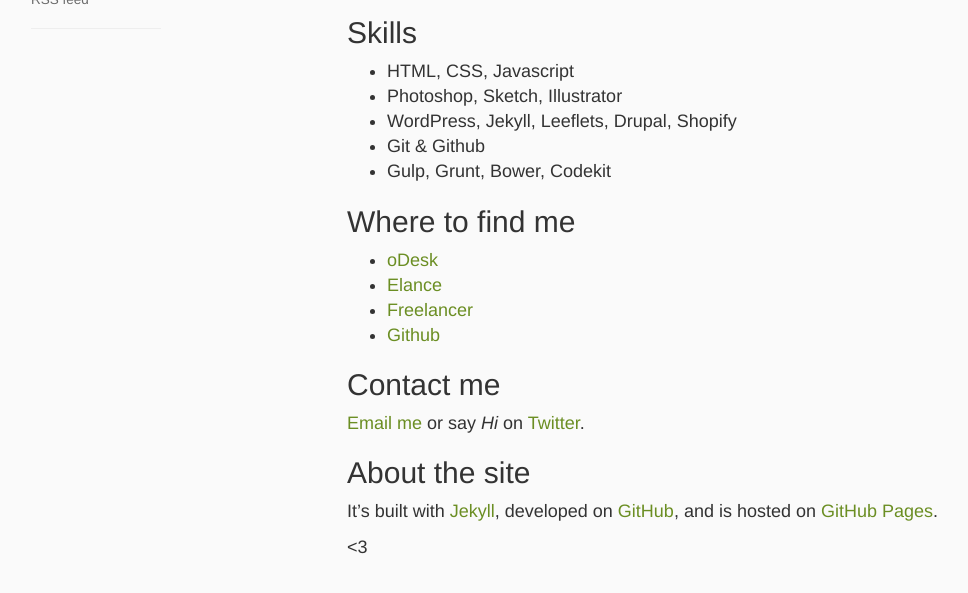
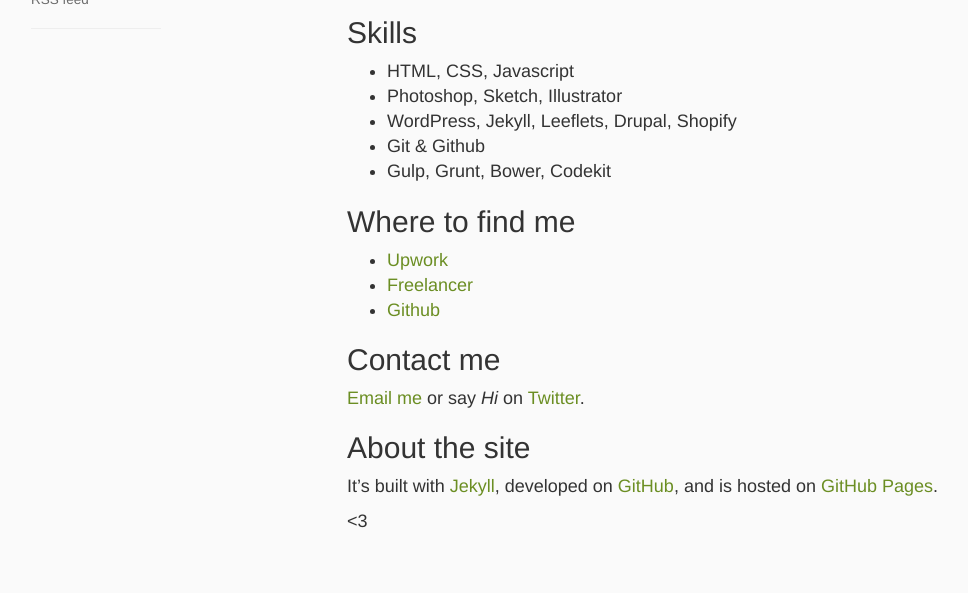
Before and after one commit to tatygrassini/tatygrassini.github.com, a Jekyll site: the page built from about.md, in a window 1280 px wide and 927 px high, cut to the strip 313-906 px from the top of the window. Shown: the whole strip, without its empty margins (5-973 px from the left). Built offline with Jekyll 4.4.1, drawn with Linux system fonts in a browser that asks for light colours; comment, search, counter and statistics services are not loaded.

Commit message:
Updated profile page

```diff
--- a/about.md
+++ b/about.md
@@ -24,8 +24,7 @@
 
 ## Where to find me
 
-- [oDesk](https://www.odesk.com/users/~013625e9d9e42a75d0)
-- [Elance](https://www.elance.com/s/tatygrassini/)
+- [Upwork](https://www.upwork.com/freelancers/~013625e9d9e42a75d0?)
 - [Freelancer](https://www.freelancer.com/u/tatygrassini.html)
 - [Github](https://github.com/tatygrassini)
 
```
